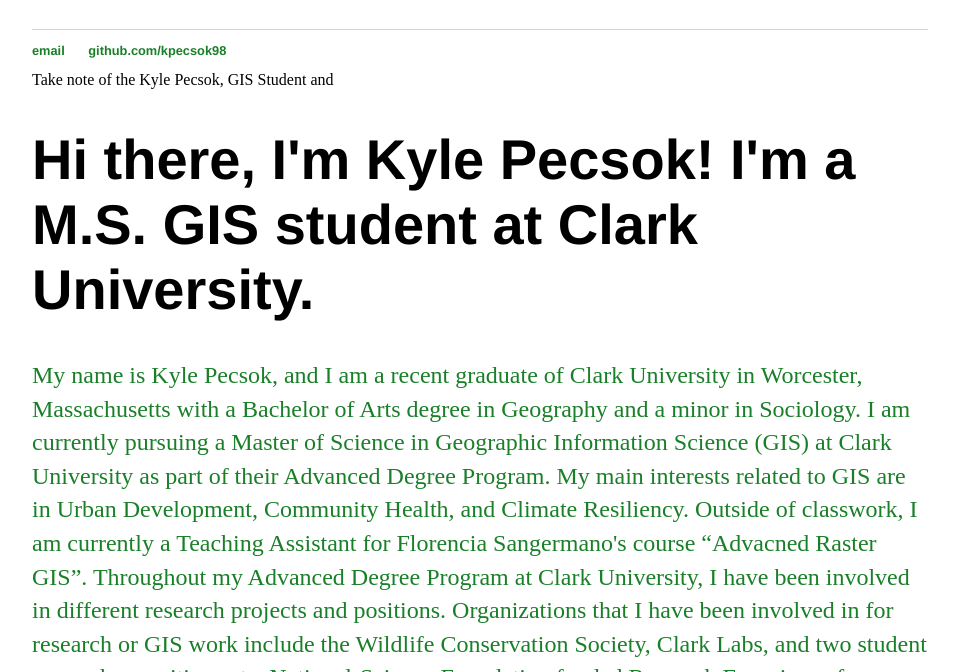
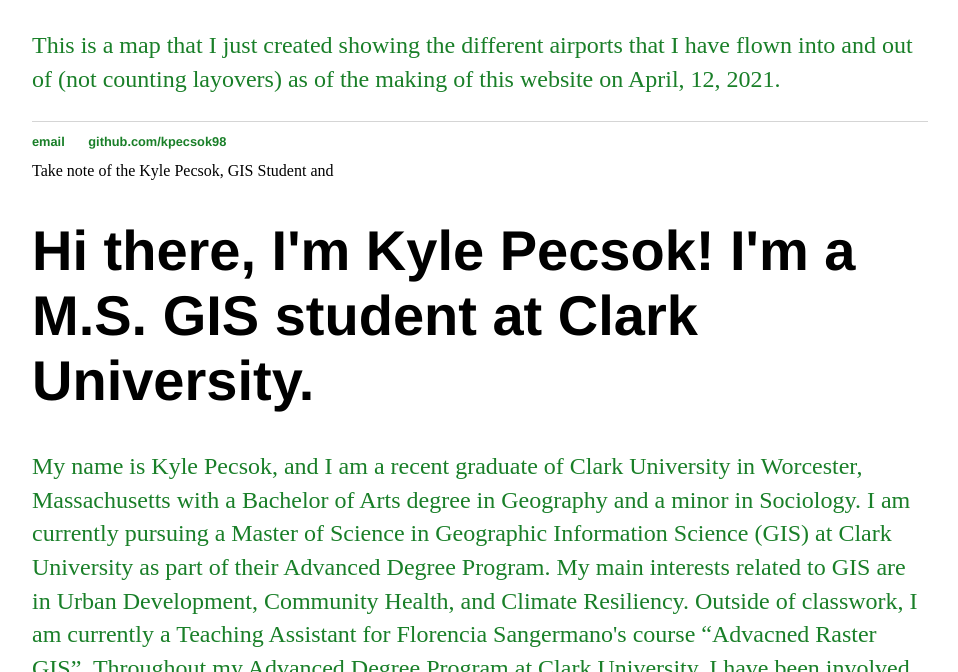
Before and after one commit to kpecsok98/kpecsok98.gihub.io, a Jekyll site: the page built from index.html, in a window 1280 px wide and 900 px high, scrolled down 3392 px, cut to the strip 228-900 px from the top of the window. Shown: the whole strip, without its empty margins (160-1118 px from the left). Built offline with Jekyll 4.4.1, drawn with Linux system fonts in a browser that asks for light colours; a script that is not in the unit is left out; some of the changed text lies outside the part shown.

Commit message:
Update index.html

```diff
--- a/index.html
+++ b/index.html
@@ -23,5 +23,6 @@
 </div>
 
 <div>
+	<p>This is a map that I just created showing the different airports that I have flown into and out of (not counting layovers) as of the making of this website on April, 12, 2021.
 <script src="https://embed.github.com/view/geojson/kpecsok98/kpecsok98.github.io/map.geojson"></script>
 </div>
```
